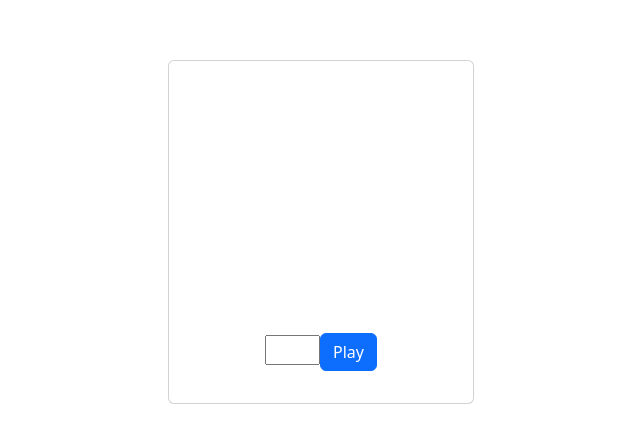
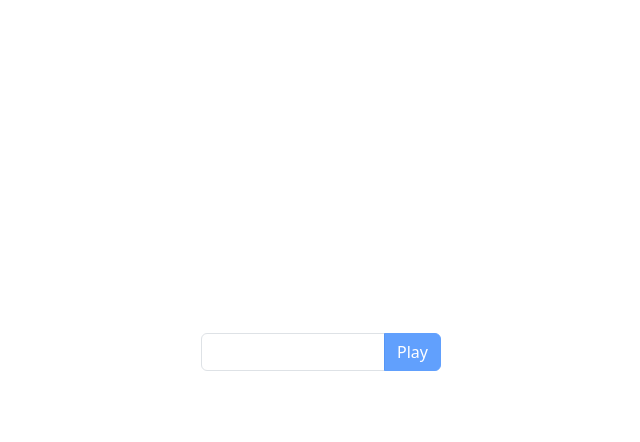
Before and after one commit to DarthMikke/ordleik, a React (Vite) app: page / in a window 1280 px wide. Shown: the part 168-610 px from the top of the page, without its empty margins (319-959 px from the left). Built offline with nearby package versions, Linux system fonts and the light colour scheme.

Commit message:
Nicer styles and colours

```diff
--- a/src/App.tsx
+++ b/src/App.tsx
@@ -43,24 +43,26 @@ function App() {
       submit,
       solution
     }}>
-      <div className="card game-input">
+      <div className="game-input">
         <PreviousAttempts />
-        <div className='flex'>
-          <input type="text" className='input'
+        <form className='form flex my-3' onSubmit={(_) => {submit()}}>
+          <div className='input-group'>
+            <input type="text" className='form-control'
               disabled={gameState == GameState.finished}
-            onInput={(e) => {setCurrentWord((e.target as HTMLInputElement).value)}} value={currentWord}/>
+              onInput={(e) => {setCurrentWord((e.target as HTMLInputElement).value.toLowerCase())}} value={currentWord}/>
             <button type="submit" className='btn btn-primary'
               onClick={(e) => {
                 e.preventDefault();
                 e.stopPropagation();
                 submit();
               }}
-            disabled={gameState == GameState.finished}>Play</button>
+              disabled={gameState == GameState.finished || currentWord.length != 5}>Play</button>
           </div>
+        </form>
         { gameState == GameState.finished &&
             (attempts[attempts.length - 1] == solution
-              ? <div className="p-3 rounded-2 mb-2 bg-success text-light">Congratulations, you won!</div>
-              : <div className="p-3 rounded-2 mb-2 bg-warning text-dark">Good luck next time!</div>
+              ? <div className="alert alert-success">Congratulations, you won!</div>
+              : <div className="alert alert-warning">Good luck next time!</div>
             )
         }
       </div>
--- a/src/PreviousAttempts.css
+++ b/src/PreviousAttempts.css
@@ -34,7 +34,7 @@
 	border-radius: 3px;
 
 	color: var(--bs-secondary-color);
-	background-color: var(--bs-secondary-rgb);
+	background-color: var(--bs-secondary-bg-subtle);
 
 	text-transform: uppercase;
 	font-size: 20px;
@@ -46,9 +46,9 @@
 }
 
 .single-attempt .letter-correct {
-	background-color: green;
+	background-color: rgb(var(--bs-success-rgb));
 }
 
 .single-attempt .letter-wrong_placement {
-	background-color: yellow;
+	background-color: rgb(var(--bs-warning-rgb));
 }
```
Lines whose indentation alone changed are shown as unchanged.
